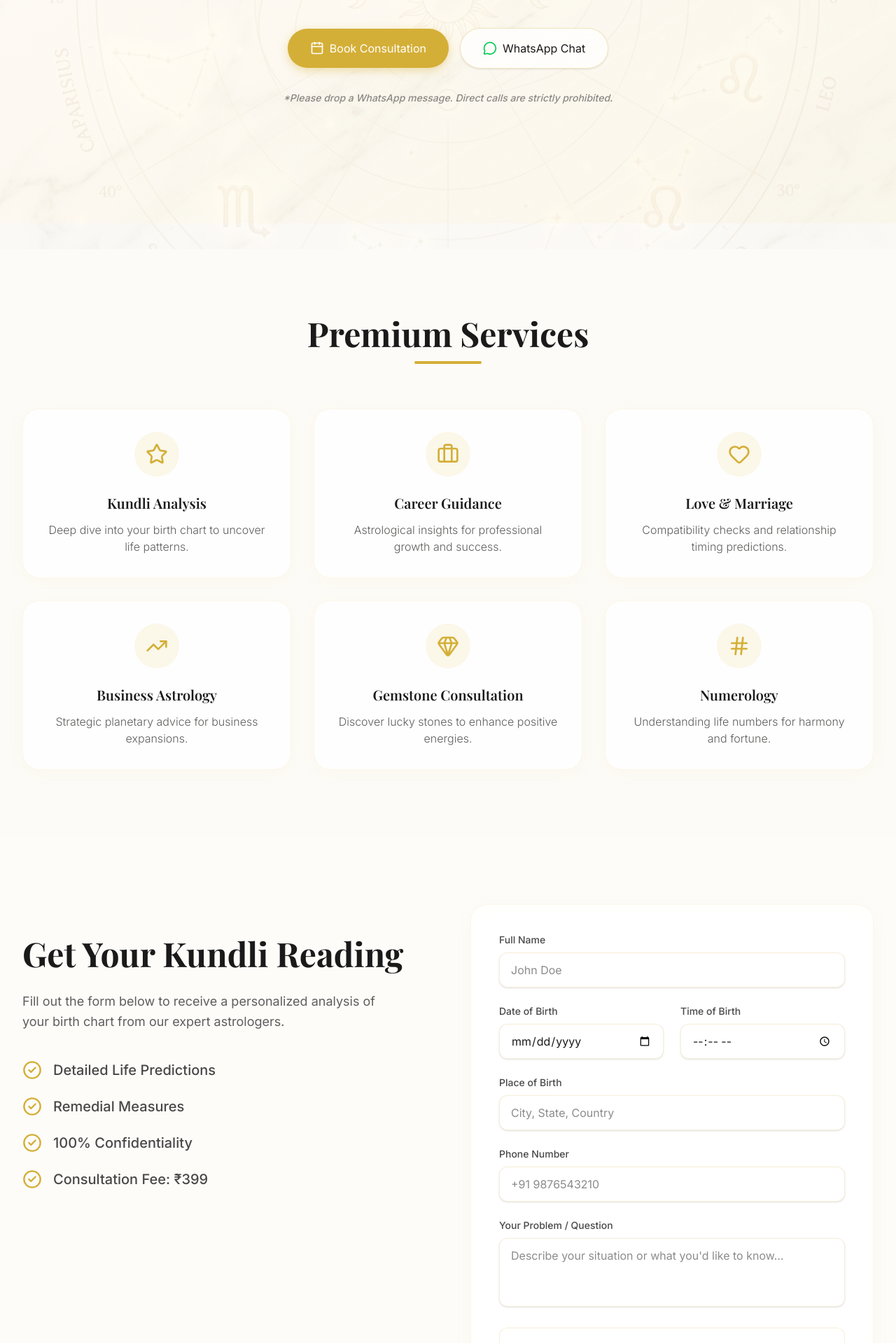
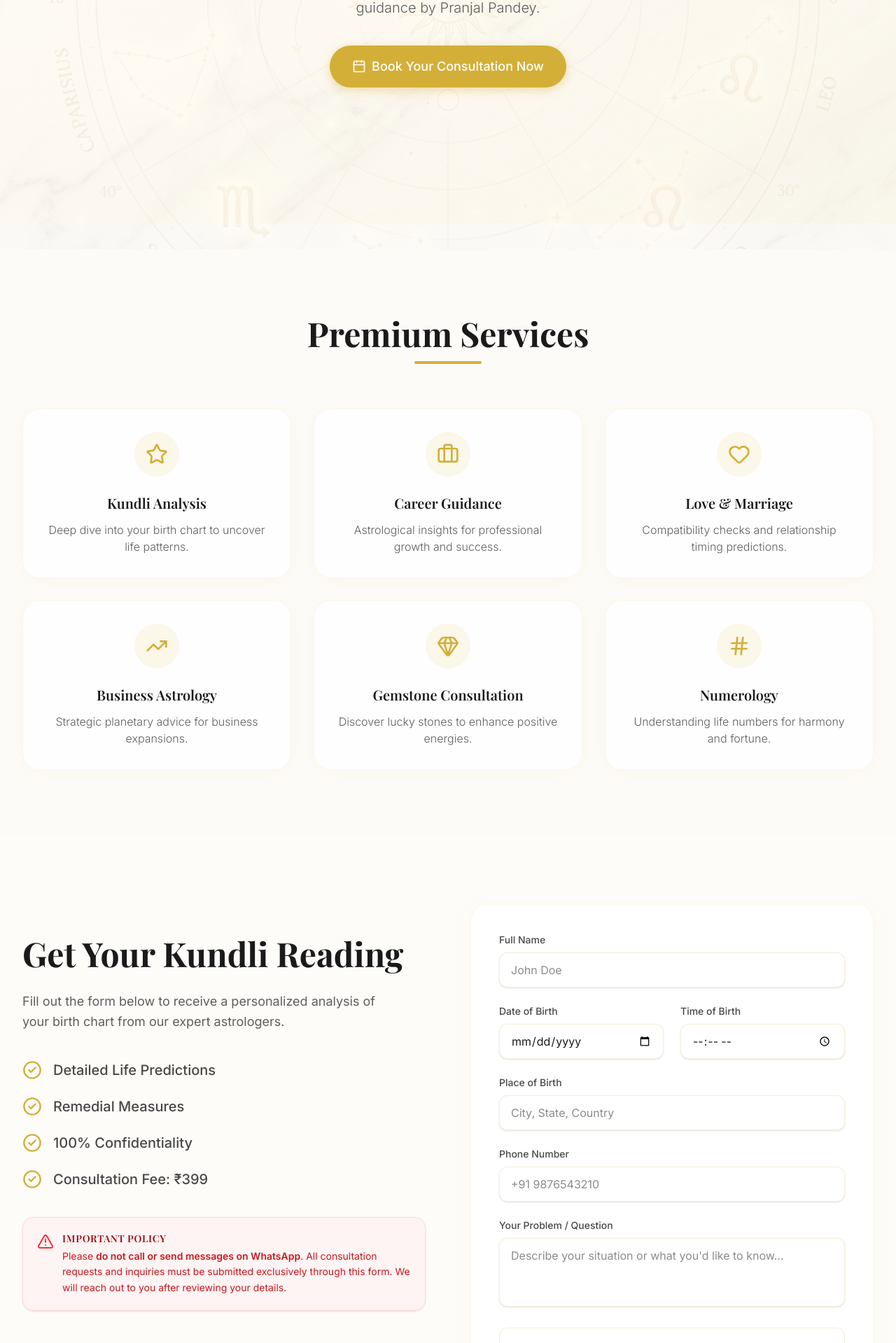
Before and after one commit to SriyanshNahar/astrology-consultancy, a React (Vite) app: page / in a window 1280 px wide. Shown: the part 481-2400 px from the top of the page at 70% size. Built offline with nearby package versions, Linux system fonts and the light colour scheme; no server answers; a web font is replaced by a local one.

Commit message:
Update communication policy and add disclaimers

```diff
--- a/src/components/ConsultationForm.tsx
+++ b/src/components/ConsultationForm.tsx
@@ -2,7 +2,7 @@ import { useState, useEffect } from 'react';
 import { useForm as useHookForm } from 'react-hook-form';
 import { supabase } from '../lib/supabase';
 import { toast } from 'sonner';
-import { Loader2, Upload, CheckCircle2 } from 'lucide-react';
+import { Loader2, Upload, CheckCircle2, AlertTriangle } from 'lucide-react';
 import { motion } from 'framer-motion';
 import Confetti from 'react-confetti';
 
@@ -193,6 +193,18 @@ export default function ConsultationForm() {
                   <span className="text-dark/80 font-medium text-xl">{item}</span>
                 </div>
               ))}
+            </div>
+
+            <div className="mt-10 p-5 bg-red-50/80 border border-red-200/60 rounded-2xl shadow-sm backdrop-blur-sm">
+              <div className="flex items-start gap-3">
+                <AlertTriangle className="w-6 h-6 text-red-500 flex-shrink-0 mt-0.5" />
+                <div>
+                  <h4 className="font-semibold text-red-800 mb-1 uppercase tracking-wider text-sm">Important Policy</h4>
+                  <p className="text-sm text-red-700/90 leading-relaxed">
+                    Please <strong>do not call or send messages on WhatsApp</strong>. All consultation requests and inquiries must be submitted exclusively through this form. We will reach out to you after reviewing your details.
+                  </p>
+                </div>
+              </div>
             </div>
           </div>
 
--- a/src/components/Contact.tsx
+++ b/src/components/Contact.tsx
@@ -1,5 +1,5 @@
 import { motion } from 'framer-motion';
-import { Mail, Phone, MapPin, Globe } from 'lucide-react';
+import { Mail, MapPin, Globe, AlertTriangle } from 'lucide-react';
 
 export default function Contact() {
   return (
@@ -17,16 +17,14 @@ export default function Contact() {
             viewport={{ once: true }}
             className="space-y-8"
           >
-            <div className="glass-card p-8 rounded-3xl flex items-start gap-6 relative overflow-hidden">
-              <div className="w-12 h-12 bg-gold/10 rounded-full flex items-center justify-center flex-shrink-0">
-                <Phone className="w-6 h-6 text-gold" />
+            <div className="glass-card p-8 rounded-3xl flex items-start gap-6 border-l-4 border-l-red-500/80">
+              <div className="w-12 h-12 bg-red-50 dark:bg-red-900/20 rounded-full flex items-center justify-center flex-shrink-0">
+                <AlertTriangle className="w-6 h-6 text-red-500" />
               </div>
               <div>
-                <h3 className="text-xl font-serif font-semibold text-dark mb-2">WhatsApp Message</h3>
-                <p className="text-dark/70 mb-2">+91 94618 35705</p>
-                <a href="https://wa.me/919461835705" target="_blank" rel="noreferrer" className="inline-block text-gold hover:text-gold-dark font-medium transition-colors mb-3">Message on WhatsApp &rarr;</a>
-                <p className="text-xs text-red-500/80 font-medium bg-red-500/10 px-3 py-1.5 rounded-md inline-block">
-                  *Strictly messages only. No direct calls.
+                <h3 className="text-xl font-serif font-semibold text-red-600 dark:text-red-400 mb-2">Communication Policy</h3>
+                <p className="text-dark/80 text-sm leading-relaxed">
+                  Please <strong>do not call or send WhatsApp messages</strong>. To request a reading or ask questions, kindly use the <a href="#kundli" className="text-gold font-medium hover:text-gold-dark transition-colors">Consultation Form</a> exclusively.
                 </p>
               </div>
             </div>
--- a/src/components/Hero.tsx
+++ b/src/components/Hero.tsx
@@ -36,18 +36,11 @@ export default function Hero() {
           </p>
 
           <div className="flex flex-col sm:flex-row items-center justify-center gap-4">
-            <a href="#kundli" className="px-8 py-4 bg-gold hover:bg-gold-dark text-white rounded-full transition-all flex items-center gap-2 shadow-[0_4px_14px_0_rgba(212,175,55,0.39)] hover:shadow-[0_6px_20px_rgba(212,175,55,0.23)] hover:-translate-y-1 w-full sm:w-auto justify-center">
+            <a href="#kundli" className="px-8 py-4 bg-gold hover:bg-gold-dark text-white rounded-full transition-all flex items-center gap-2 shadow-[0_4px_14px_0_rgba(212,175,55,0.39)] hover:shadow-[0_6px_20px_rgba(212,175,55,0.23)] hover:-translate-y-1 w-full sm:w-auto justify-center text-lg font-medium">
               <Calendar className="w-5 h-5" />
-              Book Consultation
-            </a>
-            <a href="https://wa.me/919461835705" target="_blank" rel="noreferrer" className="px-8 py-4 bg-white/80 backdrop-blur hover:bg-white text-dark rounded-full border border-gold/30 transition-all flex items-center gap-2 shadow-sm hover:shadow-md hover:-translate-y-1 w-full sm:w-auto justify-center group relative">
-              <MessageCircle className="w-5 h-5 text-green-500" />
-              WhatsApp Chat
+              Book Your Consultation Now
             </a>
           </div>
-          <p className="text-xs md:text-sm text-dark/50 font-medium italic mt-4">
-            *Please drop a WhatsApp message. Direct calls are strictly prohibited.
-          </p>
 
 
         </motion.div>
```
